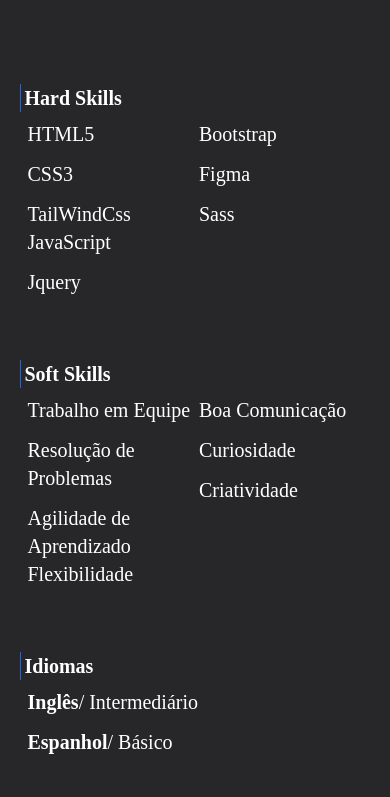
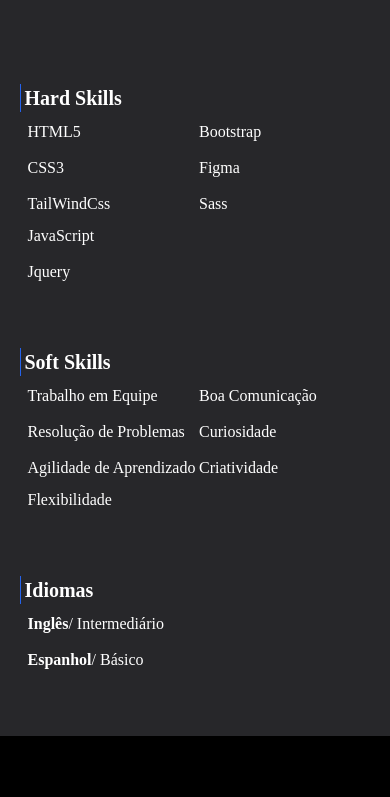
Before and after one commit to diegoflausino45/Portifolio, a website: page index.html in a window 390 px wide. Shown: the part 3227-4024 px from the top of the page. Drawn offline with nearby package versions, Linux system fonts and the light colour scheme; files that its build step writes are made by us from their sources.

Commit message:
commit dos textos

```diff
--- a/index.html
+++ b/index.html
@@ -244,45 +244,45 @@
 
        <!-- Skills -->
        <section id="skills" class="w-full pt-6 bg-zinc-800 text-white">
-        <div class="container md:pl-12">
+        <div class="container md:pl-12 text-base md:text-xl">
             <h3 class="font-bold border-l-blue-600 border-l px-1 mb-2 text-xl">Hard Skills</h3>
             <div class="pl-2 pb-16 grid grid-cols-2 md:grid-cols-9">
-                <div class="md:col-span-3 flex flex-col  gap-3 text-xl">
+                <div class="md:col-span-3 flex flex-col gap-3">
                     <span>HTML5</span>
                     <span>CSS3</span>
                     <span>TailWindCss</span>
                 </div>
-                <div class="md:col-span-3 flex flex-col  gap-3 text-xl">
+                <div class="md:col-span-3 flex flex-col gap-3">
                     <span>Bootstrap</span>
                     <span>Figma</span>
                     <span>Sass</span>
 
                 </div>
-                <div class="md:col-span-3 flex flex-col  gap-3 text-xl">
+                <div class="md:col-span-3 flex flex-col md:mt-0 mt-2 gap-3">
                     <span>JavaScript</span>
                     <span>Jquery</span>
                 </div>
             </div>
             <h3 class="font-bold border-l-blue-600 border-l px-1 mb-2 text-xl">Soft Skills</h3>
             <div class="pl-2 pb-16 grid grid-cols-2 md:grid-cols-9">
-                <div class="col-span-1 md:col-span-3 flex flex-col text-xl gap-3">
+                <div class="col-span-1 md:col-span-3 flex flex-col gap-3">
                     <span>Trabalho em Equipe</span>
                     <span>Resolução de Problemas</span>
                     <span>Agilidade de Aprendizado</span>
                 </div>
-                <div class="col-span-1 md:col-span-3 flex flex-col text-xl gap-3">
+                <div class="col-span-1 md:col-span-3 flex flex-col gap-3">
                     <span>Boa Comunicação</span>
                     <span>Curiosidade</span>
                     <span>Criatividade</span>
                 </div>
-                <div class="col-span-1 md:col-span-3 flex flex-col text-xl gap-3">
+                <div class="col-span-1 md:mt-0 mt-2 md:col-span-3 flex flex-col gap-3">
                     <span>Flexibilidade</span>
                 </div>
             </div>
 
             <h3 class="font-bold border-l-blue-600 border-l px-1 mb-2 text-xl">Idiomas</h3>
             <div class="pl-2 pb-16">
-                <div class="flex flex-col text-xl gap-3">
+                <div class="flex flex-col gap-3">
                     <span><strong>Inglês</strong>/ Intermediário</span>
                     <span><strong>Espanhol</strong>/ Básico</span>
                 </div>
```
